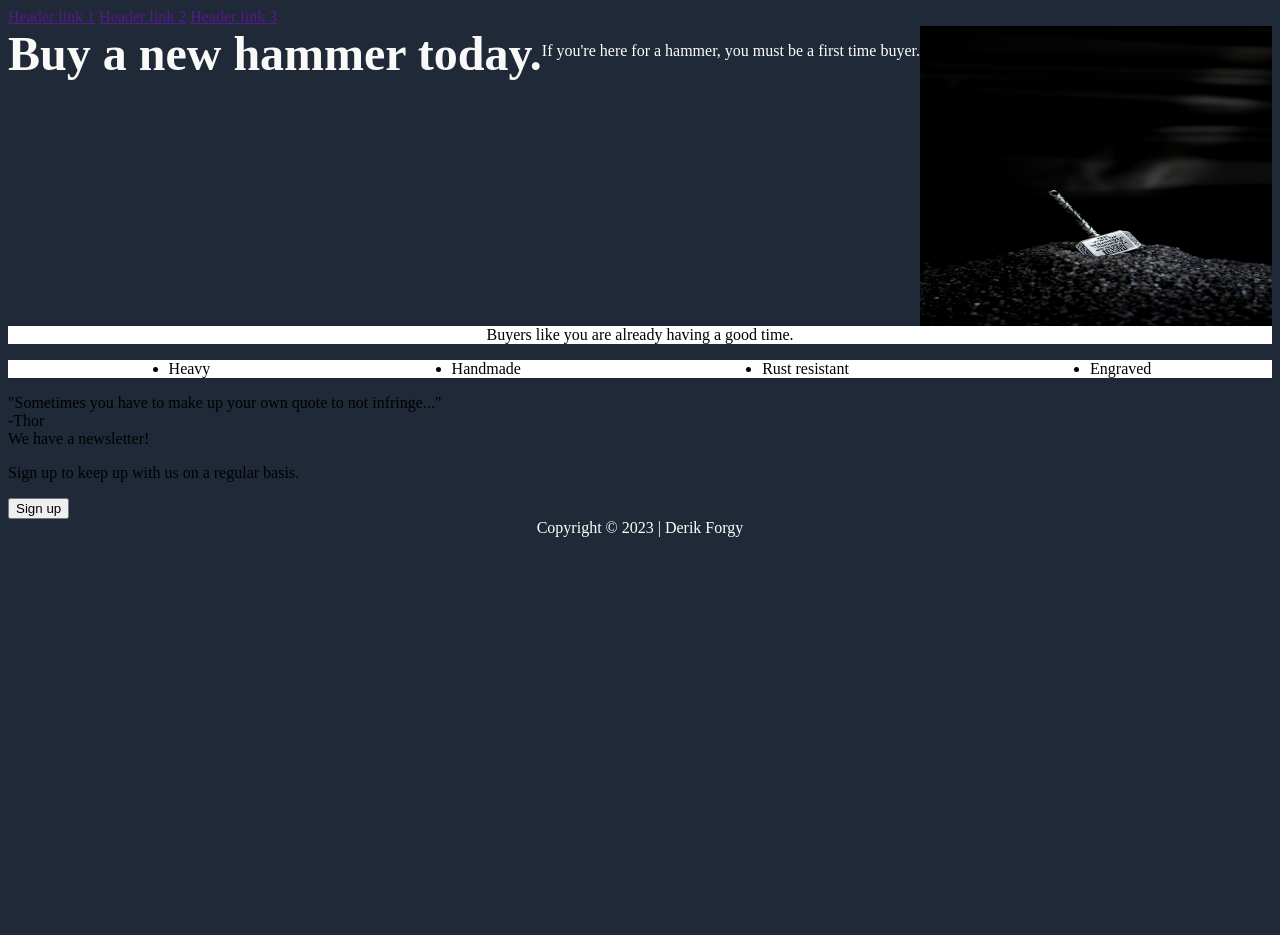
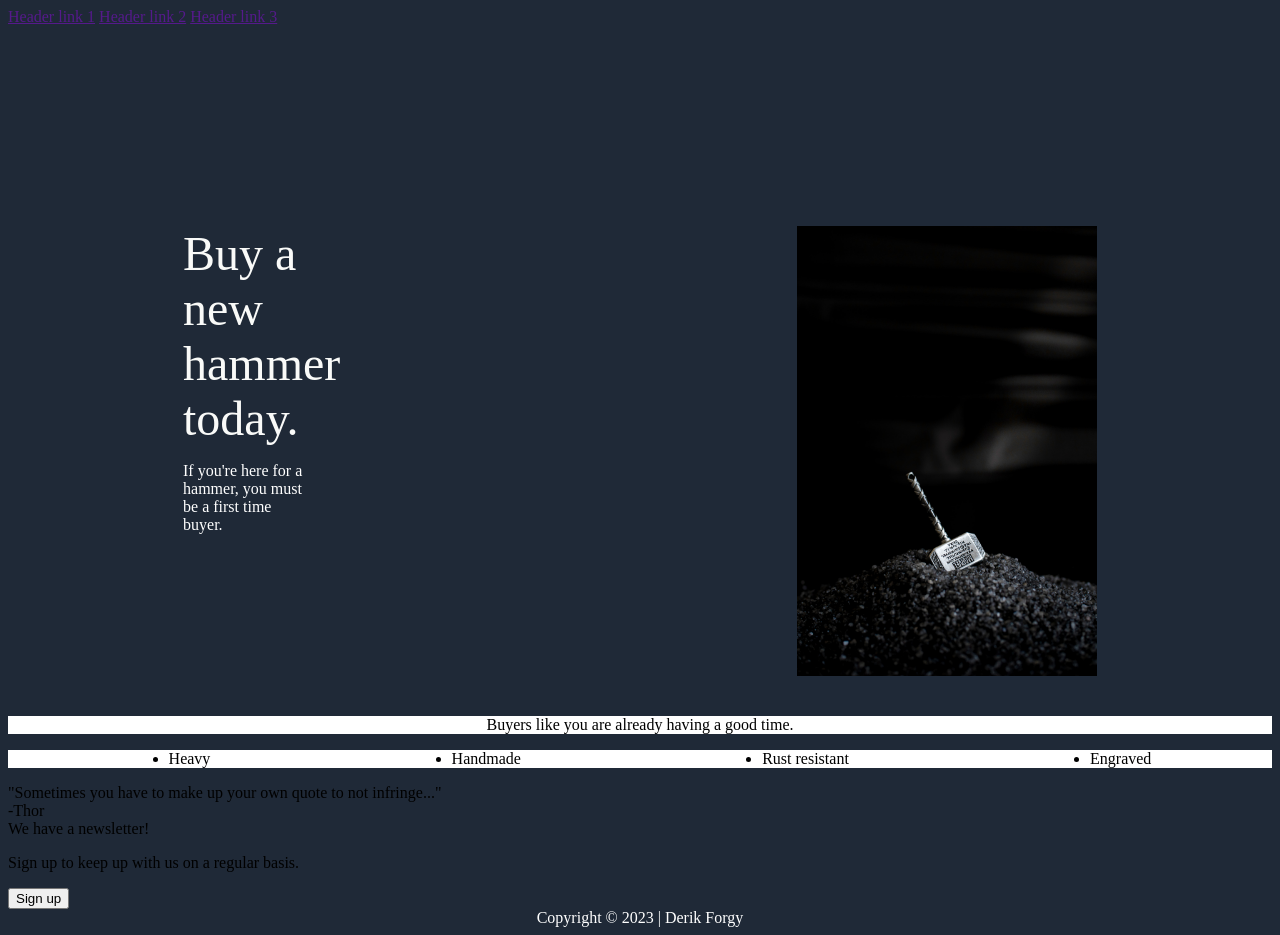
Before and after one commit to dforgy/TOPLandingPage, a plain HTML site: page index.html in a window 1280 px wide. Before the commit the page ends 800 px from the top, so only its background shows below. Drawn offline with Linux system fonts and the light colour scheme.

Commit message:
My flexbox isnt broken finally

```diff
--- a/index.html
+++ b/index.html
@@ -14,17 +14,19 @@
       <a href="">Header link 3</a>
     </nav>
     <div class="HeaderLogo"></div>
-    <div class="containerOne">
-      <div class="leftBox">Buy a new hammer today.</div>
-      <p class="leftBox2">
-        If you're here for a hammer, you must be a first time buyer.
-      </p>
+
+    <div class="row">
+      <div class="column">
+        <div class="heroTitle">Buy a new hammer today.</div>
+        <p>If you're here for a hammer, you must be a first time buyer.</p>
+      </div>
       <img
         class="rightBox"
         atl="Photo by Sahil Choubey on Unsplash"
         src="/images/sahil-choubey-sQy22TtbgVA-unsplash.jpg"
       />
     </div>
+
     <div class="testimonials">
       Buyers like you are already having a good time.
     </div>
--- a/styles.css
+++ b/styles.css
@@ -4,32 +4,33 @@ body {
 }
 
 /* Section 1 */
-.containerOne {
+
+.row {
+    background-color: #1f2937;
     display: flex;
+    flex-wrap: wrap;
+    width: 90%;
+    justify-content: space-evenly;
+    padding: 40px;
+    margin: 10rem auto 0 auto;
 }
 
-.leftBox {
+.row > .column > .heroTitle {
     color: #F9FAF8;
-    font-weight: bolder;
     font-size: 48px;
-    display: flex;
-    flex-direction: column;
-    flex-wrap: wrap;
+    flex: 50%;
+    max-width: 25%;
 }
 
-.leftBox2 {
+.row > .column > p {
     color: #ffffff;
-    display: flex;
-    flex-direction: column;
-    flex-wrap: wrap;
+    flex: 50%;
+    max-width: 25%;
 }
 
-.rightBox {
-    display: flex;
-    flex: 1;
-    justify-content: right;
-    height: 300px;
-    width: auto;
+.row img {
+    height: auto;
+    width: 300px;
 }
 
 /* Section 2 */
```
